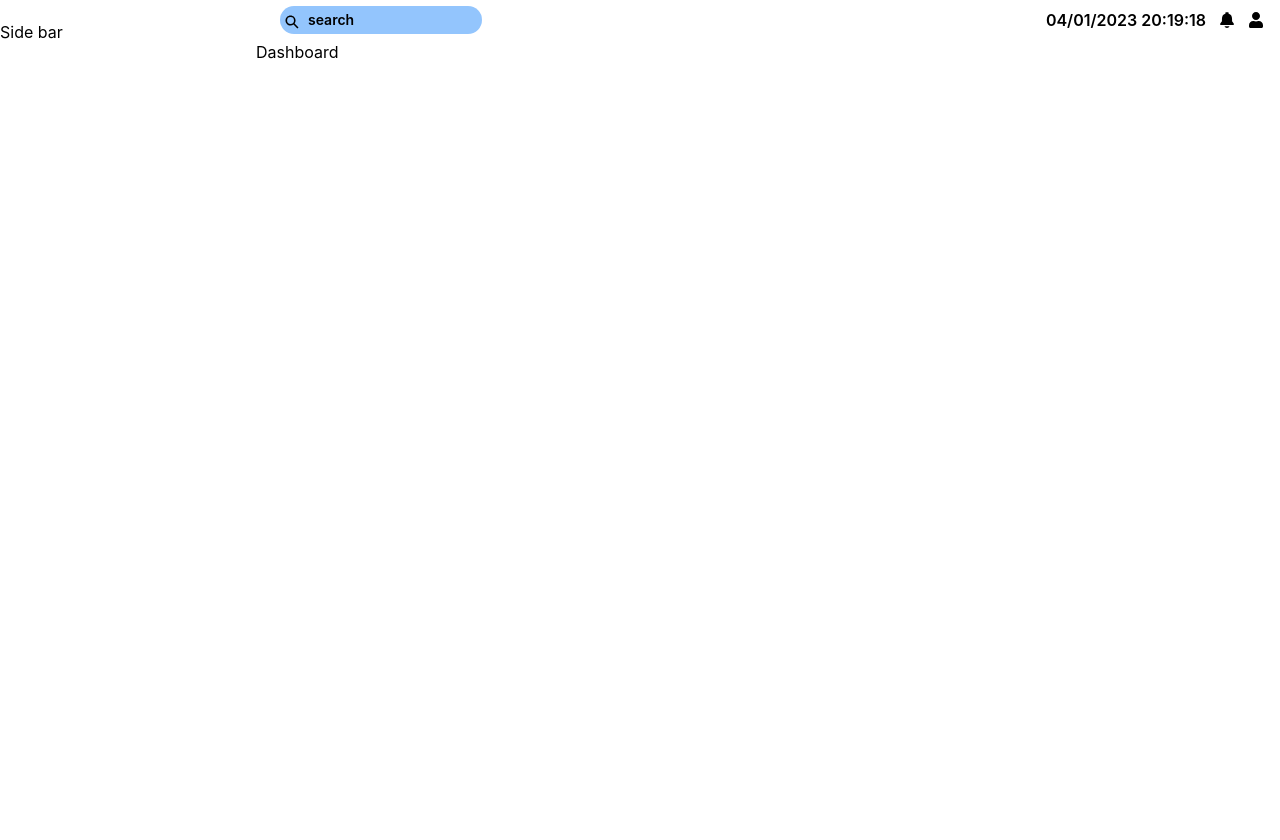
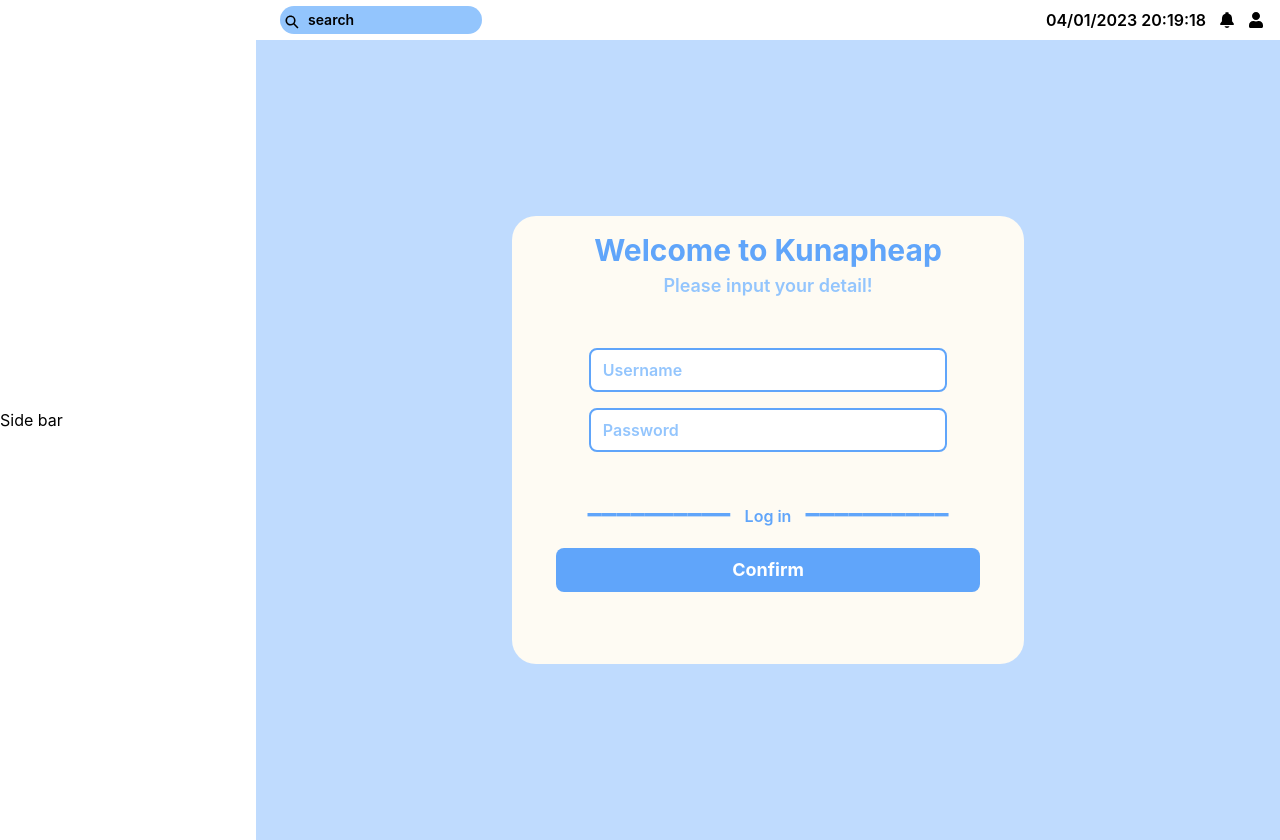
Before and after one commit to Kunapheap/kunapheap, a React (Create React App) app in the folder kunapheap-admin/: page / in a window 1280 px wide. Before the commit the page ends 800 px from the top, so only its background shows below. Built offline with nearby package versions, Linux system fonts and the light colour scheme.

Commit message:
Page admin login

```diff
--- a/kunapheap-admin/src/App.js
+++ b/kunapheap-admin/src/App.js
@@ -1,6 +1,7 @@
 import Dashboard from "./components/Dashboard";
 import Header from "./components/Header";
 import SideBar from "./components/SideBar";
+import LoginAdmin from "./Pages/LoginAdmin";
 import "./styles/App.css";
 
 function App() {
@@ -12,7 +13,7 @@ function App() {
           </div>
           <div className="lg:w-[80%] w-full">
           <Header />
-            <Dashboard />
+            <LoginAdmin />
           </div>
         </div>
 
--- a/kunapheap-admin/src/Pages/LoginAdmin.js
+++ b/kunapheap-admin/src/Pages/LoginAdmin.js
@@ -1,8 +1,58 @@
-import React from 'react'
+import React, { useState } from 'react'
 
 function LoginAdmin() {
+
+  const [username, setUsername] = useState("")
+  const [password, setPassword] = useState("")
+  const [alert, setAlert] = useState("")
+
+  const tempData = {
+    username: "Zin2",
+    password: "168"
+  }
+  const handleConfirm = () => {
+    if (username === "" || password === "") {
+      setAlert("Input shouldn't be empty!")
+      return ;
+    }
+    const data = {
+      username,
+      password
+    }
+    if(tempData.username === data.username && tempData.password === data.password){
+      setAlert("Success")
+    }else{
+      setAlert("Invalid user!")
+    }
+  }
   return (
-    <div>LoginAdmin</div>
+    <div>
+      <div className='bg-blue-200 h-screen flex items-center justify-center'>
+        <div className='p-30 bg-bgColor w-[50%] h-[56%] rounded-3xl flex flex-col items-center '>
+
+          <h1 className='font-bold text-3xl mt-4 text-blue-400'>Welcome to Kunapheap</h1>
+          <p className='text-blue-300 text-lg font-semibold pt-1'>Please input your detail!</p>
+          <div className='w-full flex items-center flex-col gap-y-4 pt-12 pb-4'>
+            <input type={Text} placeholder='Username' value={username} onChange={(e) => { setUsername(e.target.value) }}
+              className='py-2 w-[70%] border-2 border-blue-400 rounded-lg pl-3 font-semibold placeholder:text-blue-300 outline-primary' />
+            <input type={Text} placeholder='Password' value={password} onChange={(e) => { setPassword(e.target.value) }}
+              className='py-2 w-[70%] border-2 border-blue-400 rounded-lg pl-3 font-semibold  placeholder:text-blue-300  outline-primary' />
+            <div className='w-[70%]'>
+              <p className='text-red-600 text-left font-semibold text-base'>{alert}</p>
+            </div>
+          </div>
+          <div className='w-full flex justify-center text-blue-500 font-semibold'>
+            <p className='align-top font-bold text-3xl text-blue-400'>__________ &#160;</p>
+            <p className='py-5  text-blue-400'> Log in</p>
+            <p className='align-top font-bold text-3xl  text-blue-400'>&#160; __________</p>
+          </div>
+          <button onClick={handleConfirm}
+            className='bg-blue-400 px-44 py-2 rounded-lg font-bold text-white text-lg'>
+            Confirm
+          </button>
+        </div>
+      </div>
+    </div>
   )
 }
 
--- a/kunapheap-admin/tailwind.config.js
+++ b/kunapheap-admin/tailwind.config.js
@@ -13,6 +13,8 @@ module.exports = {
       'blue' : colors.blue,
       'black' : colors.black,
       'slate' : colors.slate,
+      'white' : colors.white,
+      'red' : colors.red,
     },
     extend: {},
   },
```
